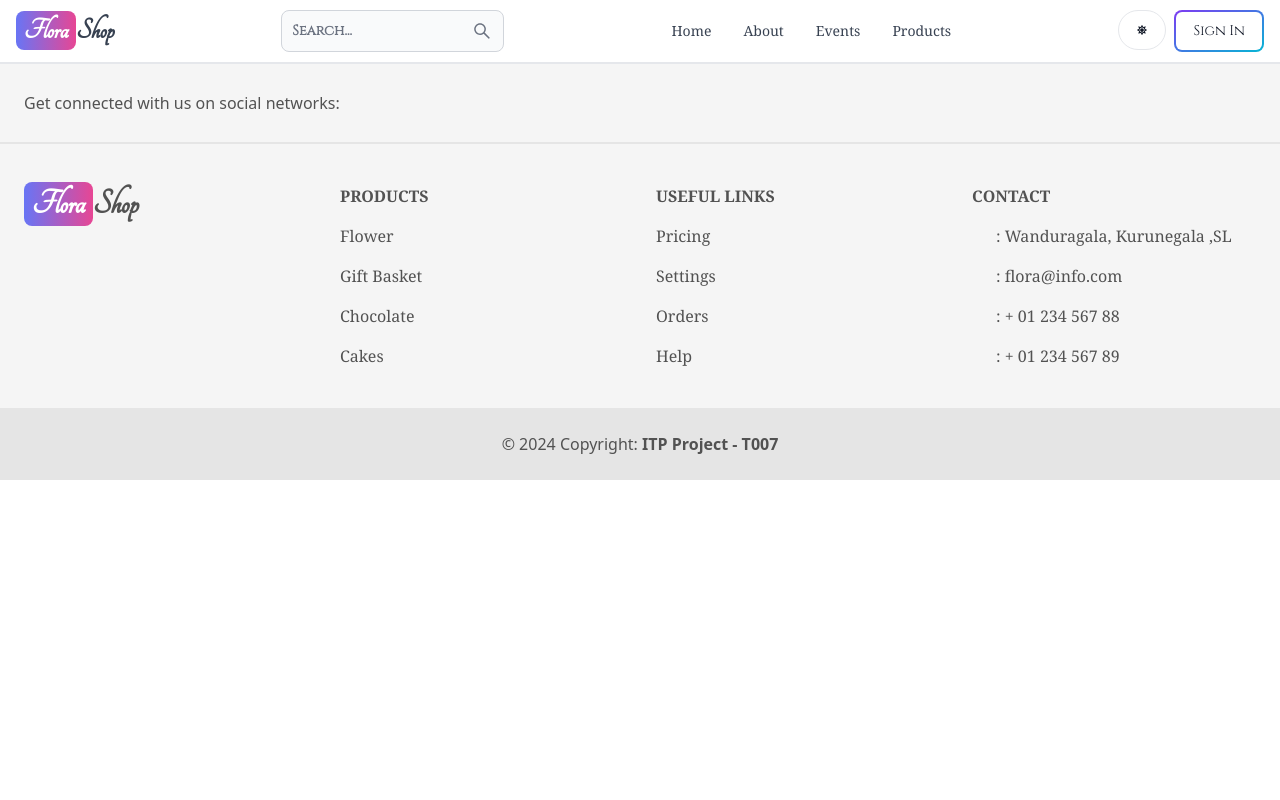
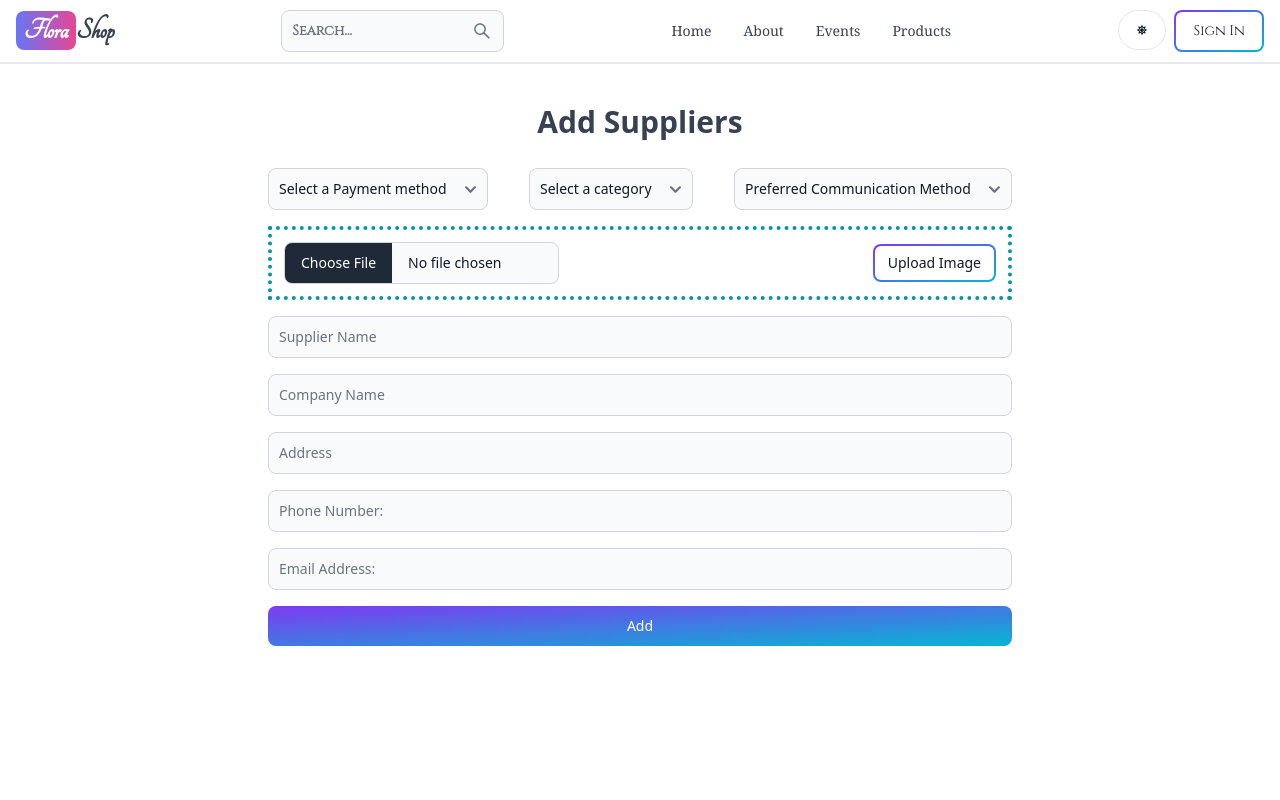
Before and after one commit to ADWx2001/Floral_Management_system, a React (Vite) app in the folder Frontend/: page /add-suppliers in a window 1280 px wide. Shown: the top 800 px of the page. Built offline with nearby package versions, Linux system fonts and the light colour scheme; no server answers; some icons are missing.

Commit message:
fix issues with app.jsx

```diff
--- a/Frontend/src/App.jsx
+++ b/Frontend/src/App.jsx
@@ -38,10 +38,11 @@ import Addrestockrec from "./pages/addStockrecords"
 import ContactSup from "./pages/ContactSupplier"
 import CheckoutSuccess from "./pages/CheckoutSuccess"
 import PostEvent from "./pages/PostEvent"
+import Addsuppliers from "./pages/addsuppliers"
 import BookEvent from "./pages/BookEvent"
 import EventReqSuccess from "./pages/EventReqSuccess"
 import UpdateEventBooking from "./pages/UpdateEventBooking"
-import Addsuppliers from "./pages/addsuppliers"
+
 
 export default function App() {
   return (
@@ -81,7 +82,7 @@ export default function App() {
             <Route path="/update-order/:orderId" element={<UpdateOrder/>}/>
             <Route path="/forgetPassword" element={<ForgetPassword/>}/>
             <Route path="/resetpassword/:id/:token" element={<ResetPassword/>} />
-            <Route path ="/products" element={<Products/>}/>
+            <Route path = "/products" element={<Products/>}/>
             <Route path="/cart" element={<Cart/>}/>
             <Route path="/not-found" element={<NotFound/>} />
             <Route path="/products" element={<Products/>} />
@@ -89,6 +90,10 @@ export default function App() {
             <Route path="/checkout" element={<Checkout/>}/>
             <Route path="/order-pay-success" element={<CheckoutSuccess/>}/>
             <Route path="/contactsup/:id" element={<ContactSup/>}/>
+            <Route path="/add-suppliers" element={<Addsuppliers/>}/>
+            <Route path="/event-book/:eventSlug" element={<BookEvent/>}/>
+            <Route path="/event-request-success" element={<EventReqSuccess/>}/>
+            <Route path="/update-event-record/:recordId" element={<UpdateEventBooking/>}/>
           </Routes>
         <Footer/>
       </>
```
